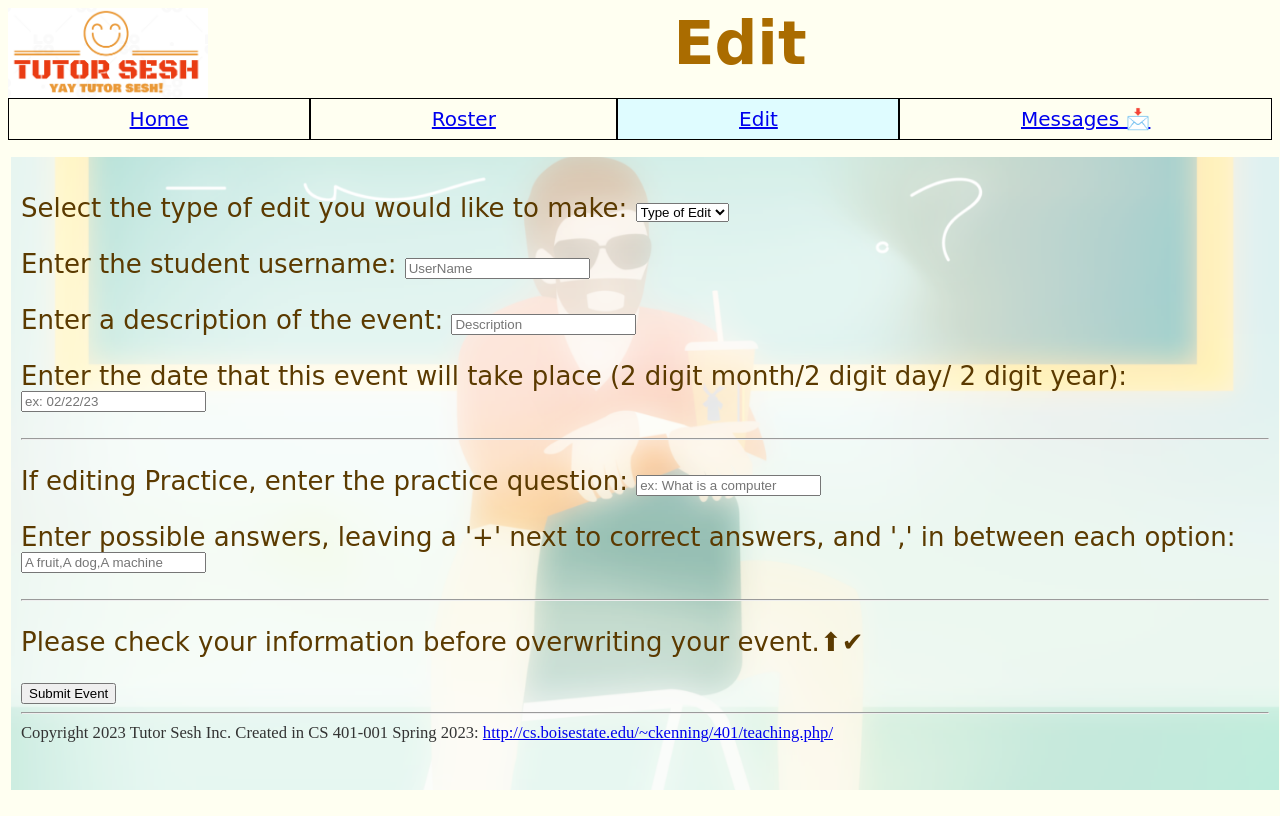
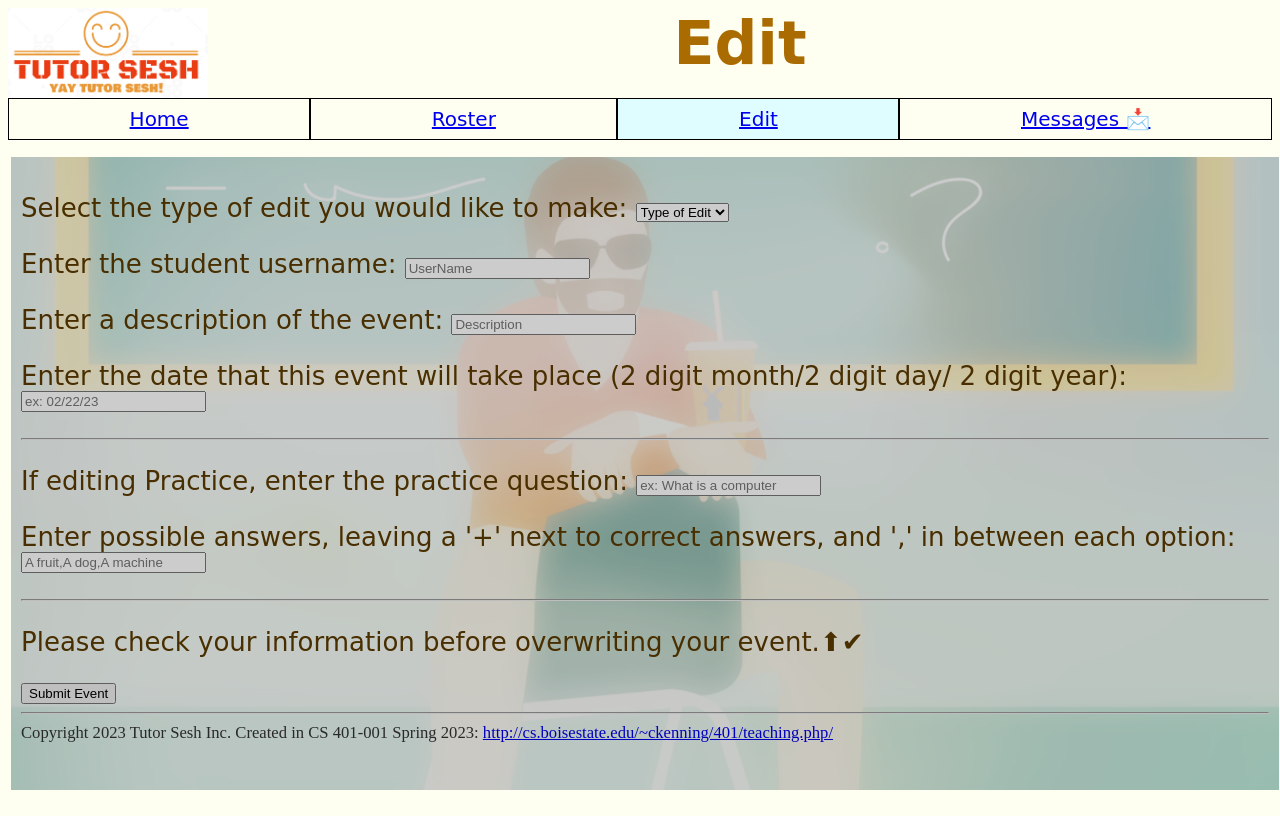
Before and after one commit to aarongoinboise/401hw4, a PHP site: page /hw4/edit.php in a window 1280 px wide. Run offline with PHP 8.4, Linux system fonts and the light colour scheme.

Commit message:
lowered picture brightness

```diff
--- a/hw4/picStyles.css
+++ b/hw4/picStyles.css
@@ -16,12 +16,12 @@
 
 #studentBackgroundPic {
     background-image: url(images/sbcknd.jpg);
-    filter: brightness(120%);
+    filter: brightness(90%);
 }
 
 #tutorBackgroundPic {
     background-image: url(images/tbcknd.jpg);
-    filter: brightness(100%);
+    filter: brightness(80%);
 }
 
 .backgroundPicFormat {
```
